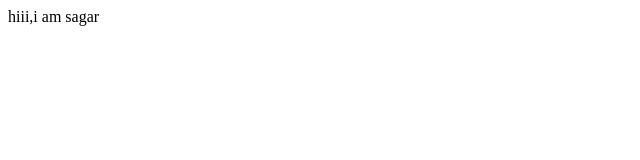
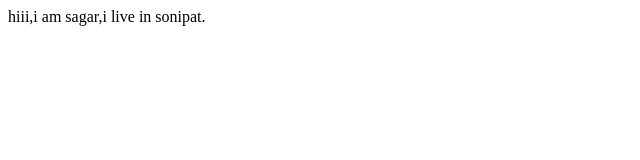
Before and after one commit to sagdahiy/assignment, a plain HTML site: page index.html in a window 1280 px wide. Shown: the whole page, without its empty margins (0-640 px from the left). Drawn offline with Linux system fonts and the light colour scheme.

Commit message:
changes in index.html file

```diff
--- a/index.html
+++ b/index.html
@@ -4,7 +4,7 @@
 
 </head>
 <body>
-    hiii,i am sagar
+    hiii,i am sagar,i live in sonipat.
 </body>
 
 
```
Also changed, not shown: 1 other file.
